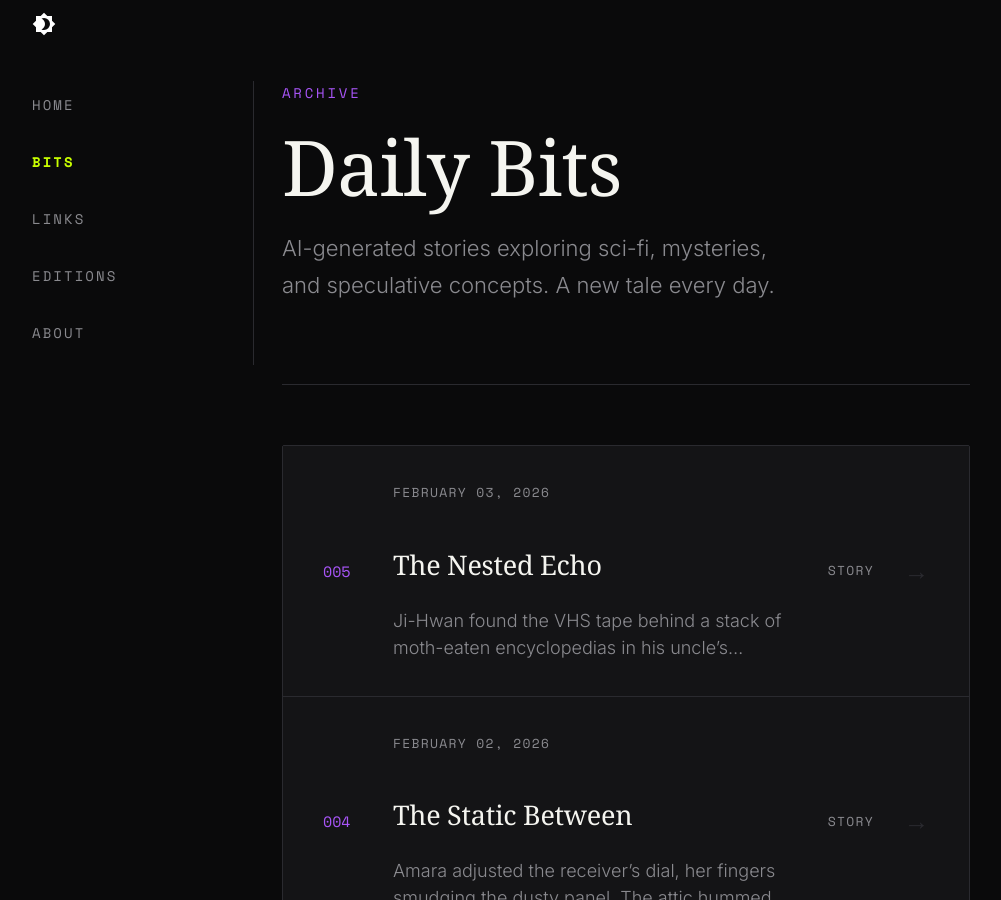
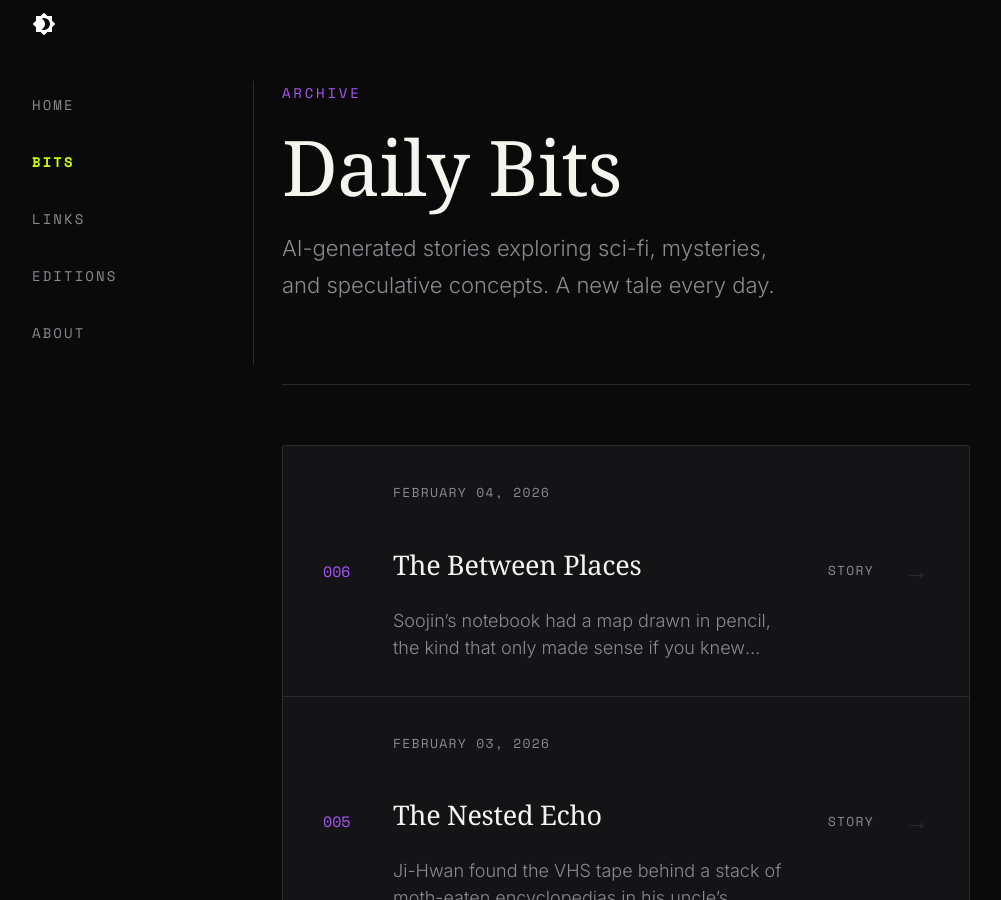
Before and after one commit to obscurebit/b1ts, an MkDocs documentation site: the page built from docs/bits/index.md, in a window 1280 px wide and 900 px high. Shown: the whole window, without its empty margins (14-1015 px from the left). Built offline with MkDocs 1.6.1 and Material for MkDocs 9.7.7, drawn with Linux system fonts in a browser that asks for light colours; some web fonts are replaced.

Commit message:
🤖 Daily content update - 2026-02-04

```diff
--- a/docs/bits/index.md
+++ b/docs/bits/index.md
@@ -10,6 +10,16 @@ description: AI-generated sci-fi stories, mysteries, and speculative tales
 </div>
 
 <div class="archive-list">
+  <a href="posts/2026-02-04-the-between-places/" class="archive-item">
+    <div class="archive-item__number">006</div>
+    <div class="archive-item__content">
+      <span class="archive-item__date">February 04, 2026</span>
+      <h3 class="archive-item__title">The Between Places</h3>
+      <p class="archive-item__excerpt">Soojin’s notebook had a map drawn in pencil, the kind that only made sense if you knew which alleys to ignore and which fire escapes led nowhere. Dieg...</p>
+    </div>
+    <span class="archive-item__category">Story</span>
+    <span class="archive-item__arrow">→</span>
+  </a>
   <a href="posts/2026-02-03-the-nested-echo/" class="archive-item">
     <div class="archive-item__number">005</div>
     <div class="archive-item__content">
--- a/overrides/home.html
+++ b/overrides/home.html
@@ -12,7 +12,7 @@
     <div class="ob-hero__eyebrow">
       <span class="ob-hero__date">{{ now().strftime('%B %d, %Y') if now is defined else 'Daily Updates' }}</span>
       <span class="ob-hero__divider">/</span>
-      <span class="ob-hero__edition">Edition #005</span>
+      <span class="ob-hero__edition">Edition #006</span>
     </div>
 
     <h1 class="ob-hero__title">
@@ -55,14 +55,14 @@
       <div class="ob-today__line"></div>
     </div>
 
-    <a href="{{ 'bits/posts/2026-02-03-the-nested-echo/' | url }}" class="ob-today__story">
+    <a href="{{ 'bits/posts/2026-02-04-the-between-places/' | url }}" class="ob-today__story">
       <div class="ob-today__story-meta">
-        <span class="ob-today__category">Recursive Realities</span>
+        <span class="ob-today__category">Edge Of Maps</span>
         <span class="ob-today__reading-time">4 min read</span>
       </div>
-      <h2 class="ob-today__story-title">The Nested Echo</h2>
+      <h2 class="ob-today__story-title">The Between Places</h2>
       <p class="ob-today__story-excerpt">
-        Ji-Hwan found the VHS tape behind a stack of moth-eaten encyclopedias in his uncle’s basement. The label read *“For K, from K”* in smudged marker. His cousin Kofi snorted. “Your uncle was weird.”
+        Soojin’s notebook had a map drawn in pencil, the kind that only made sense if you knew which alleys to ignore and which fire escapes led nowhere. Diego followed her through the thirteenth arrondisseme...
       </p>
       <div class="ob-today__story-cta">
         <span>Read the full story</span>
@@ -86,36 +86,36 @@
     </div>
 
     <div class="ob-links__grid">
-      <a href="https://en.wikipedia.org/wiki/Strange_loop" target="_blank" rel="noopener" class="ob-link ob-link--featured">
+      <a href="https://en.wikipedia.org/wiki/Sargasso_Sea" target="_blank" rel="noopener" class="ob-link ob-link--featured">
         <span class="ob-link__number">01</span>
         <div class="ob-link__content">
-          <h3 class="ob-link__title">"The Infinite Staircase: Strange Loops in Mathematics and Art"</h3>
-          <p class="ob-link__desc">This Wikipedia article delves into strange loops—self-referential systems where moving upward or dow...</p>
+          <h3 class="ob-link__title">"The Ocean's Mysterious Floating Forest"</h3>
+          <p class="ob-link__desc">The Sargasso Sea, a gyre in the Atlantic Ocean, is defined by its unique ecosystem dominated by sarg...</p>
         </div>
         <span class="ob-link__arrow">↗</span>
       </a>
 
-      <a href="https://plato.stanford.edu/entries/goedel/" target="_blank" rel="noopener" class="ob-link">
+      <a href="https://en.wikipedia.org/wiki/Darvaza_Crater" target="_blank" rel="noopener" class="ob-link">
         <span class="ob-link__number">02</span>
         <div class="ob-link__content">
-          <h3 class="ob-link__title">"Gödel’s Incompleteness Theorems: The Math of Self-Reference"</h3>
-          <p class="ob-link__desc">Stanford’s Encyclopedia of Philosophy unpacks how Gödel used self-referential statements to prove th...</p>
+          <h3 class="ob-link__title">"The Door to Hell: A Burning Crater in the Karakum Desert"</h3>
+          <p class="ob-link__desc">In Turkmenistan, a natural gas field has burned continuously since 1971, creating a fiery crater tha...</p>
         </div>
         <span class="ob-link__arrow">↗</span>
       </a>
 
-      <a href="https://plato.stanford.edu/entries/self-reference/" target="_blank" rel="noopener" class="ob-link">
+      <a href="https://en.wikipedia.org/wiki/Zone_of_Silence" target="_blank" rel="noopener" class="ob-link">
         <span class="ob-link__number">03</span>
         <div class="ob-link__content">
-          <h3 class="ob-link__title">"The Liar Paradox and the Puzzle of Self-Description"</h3>
-          <p class="ob-link__desc">A deep dive into logical paradoxes like “This sentence is false,” exploring how self-reference chall...</p>
+          <h3 class="ob-link__title">"Mexico’s Mysterious Radio-Silent Desert"</h3>
+          <p class="ob-link__desc">The Zone of Silence in the Chihuahuan Desert is an area where electromagnetic signals are reportedly...</p>
         </div>
         <span class="ob-link__arrow">↗</span>
       </a>
 
-      <a href="{{ 'links/posts/2026-02-03-daily-links/' | url }}" class="ob-link ob-link--more">
+      <a href="{{ 'links/posts/2026-02-04-daily-links/' | url }}" class="ob-link ob-link--more">
         <span class="ob-link__more-text">View all links</span>
-        <span class="ob-link__more-count">+2 more today</span>
+        <span class="ob-link__more-count">+1 more today</span>
       </a>
     </div>
   </div>
```
Also changed, not shown: docs/bits/posts/2026-02-04-the-between-places.md (added, +49 -0 lines), docs/editions.md (+10 -0 lines), docs/editions/posts/2026-02-04-edition-006.md (added, +27 -0 lines), docs/links/index.md (+10 -0 lines), docs/links/posts/2026-02-04-daily-links.md (added, +58 -0 lines), docs/substack/2026-02-04-edition-006.md (added, +66 -0 lines).
